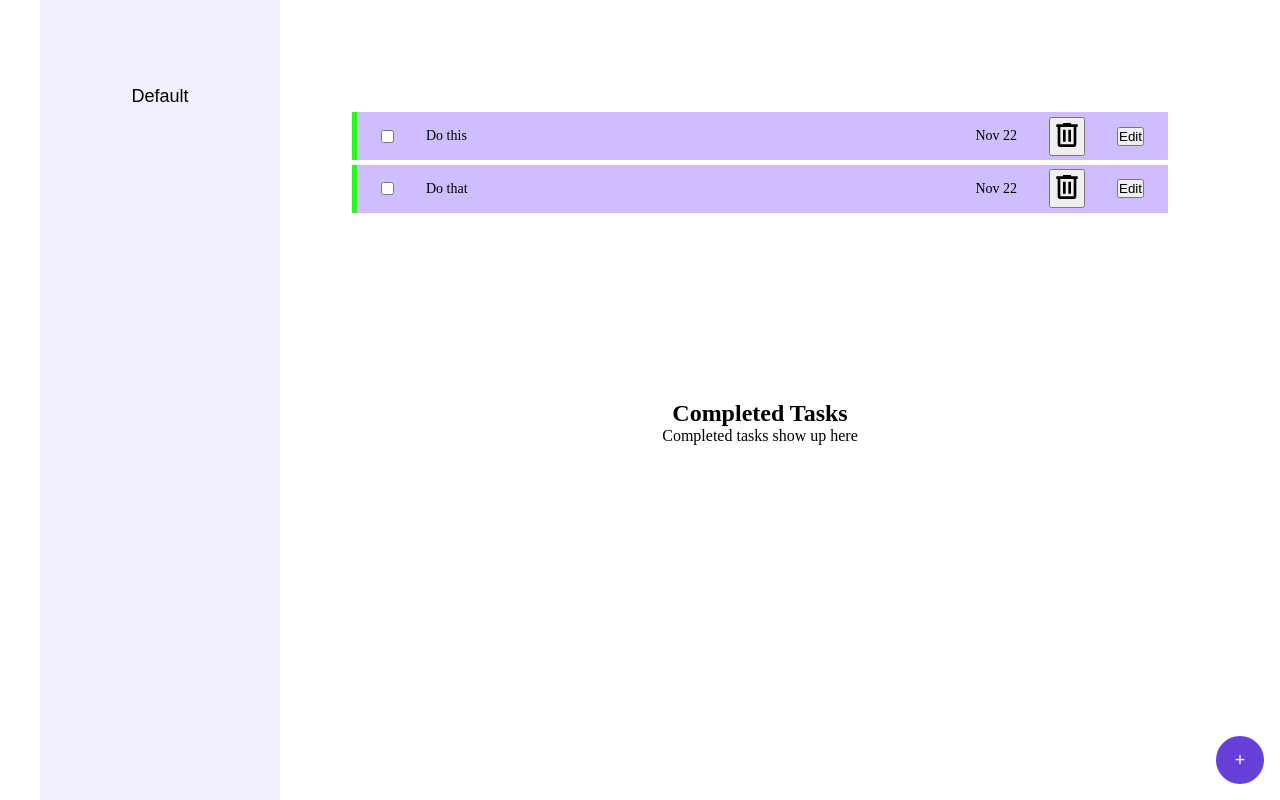
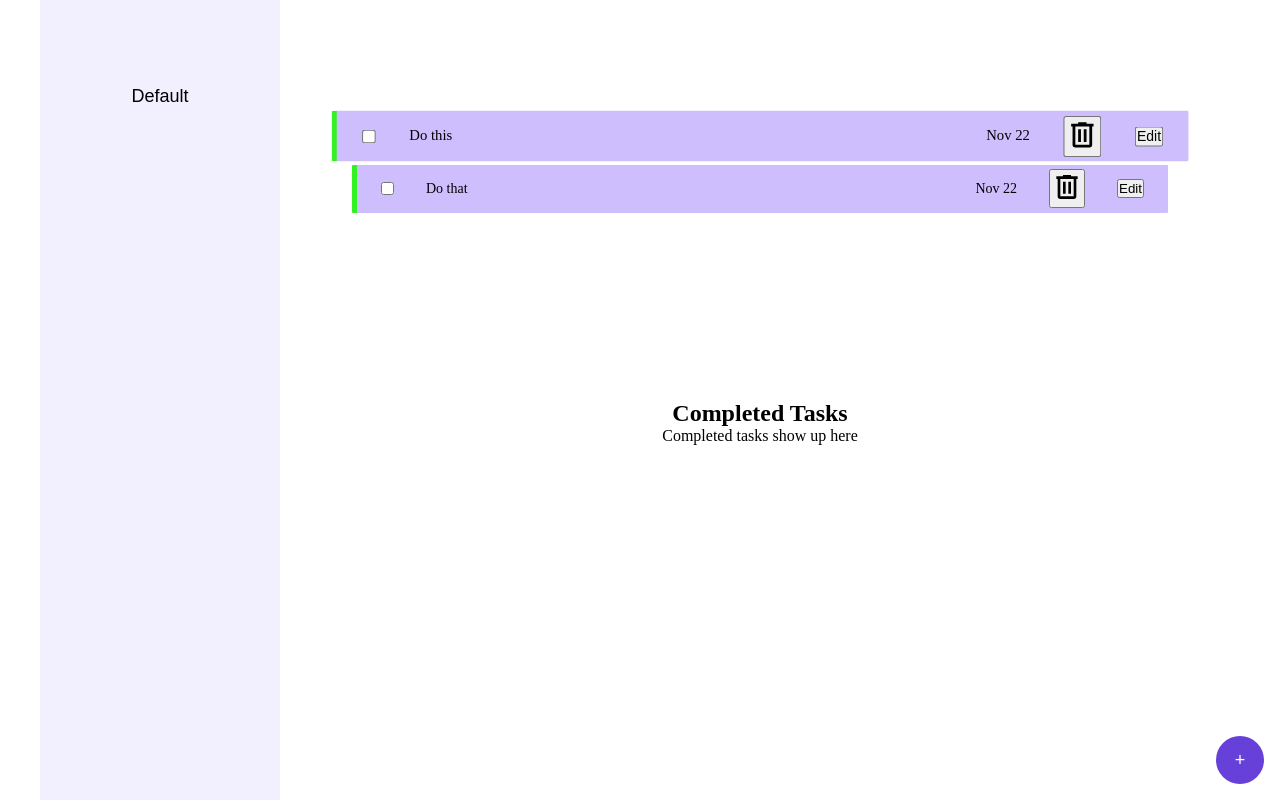
Before and after one commit to Emphibian/top-todolist, a website built with webpack: page src/index.html in a window 1280 px wide. In both pictures the pointer is over the element 760 px from the left and 136 px from the top of the page. Built offline with nearby package versions, Linux system fonts and the light colour scheme.

Commit message:
Add hover animation to tasks

```diff
--- a/src/style.css
+++ b/src/style.css
@@ -58,6 +58,11 @@ main {
   border-radius: 1px;
   background-color: #cfbefe;
   font-size: 14px;
+  transition: transform 150ms ease-in-out;
+}
+
+.todo-item:hover {
+  transform: scale(105%);
 }
 
 .todo-item p:nth-child(2) {
```
